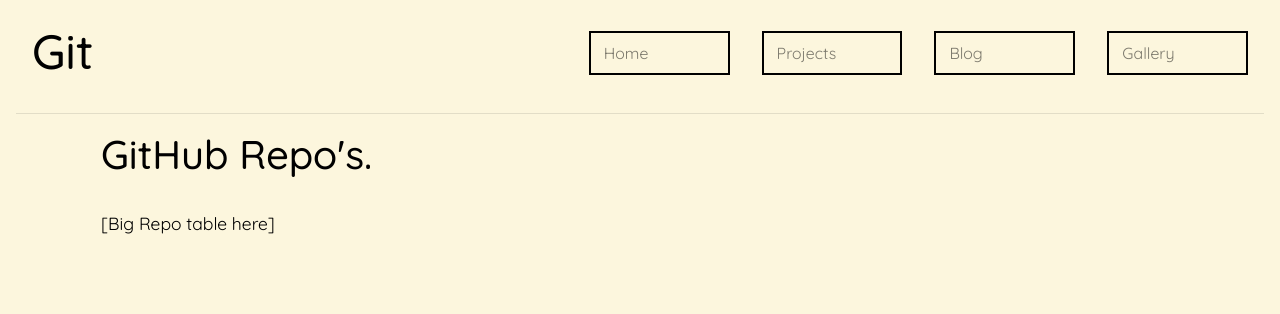
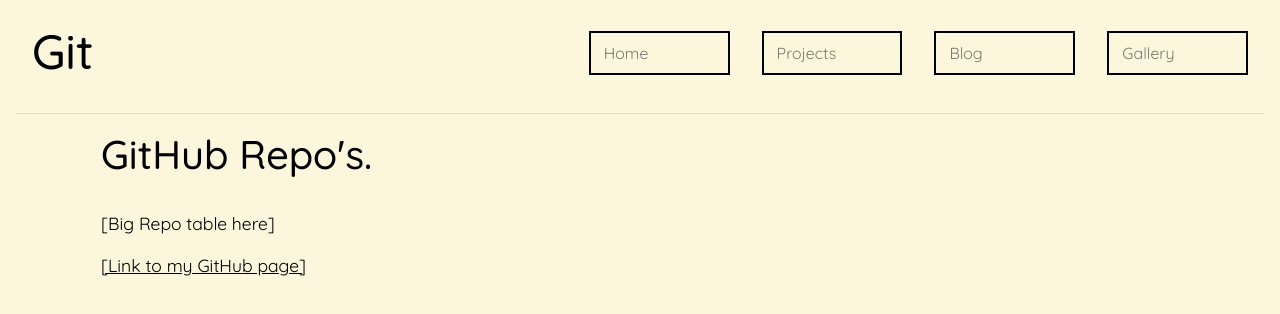
Before and after one commit to AlexSmith11/website-blog, a React (Create React App) app: page /git in a window 1280 px wide. Shown: the top 314 px of the page. Built offline with nearby package versions, Linux system fonts and the light colour scheme.

Commit message:
added link to github page on projects page

```diff
--- a/src/pages/git.jsx
+++ b/src/pages/git.jsx
@@ -16,9 +16,21 @@
       </div>
       <div className='text'>
         <p>[Big Repo table here]</p>
+        <p>
+          <a href='https://github.com/AlexSmith11' style={styles}>
+            <u>[Link to my GitHub page]</u>
+          </a>
+        </p>
       </div>
     </div>
   );
 };
 
+/**
+ * href links are annoying - overide the blue link text
+ */
+const styles = {
+  color: 'inherit'
+};
+
 export default About;
```
